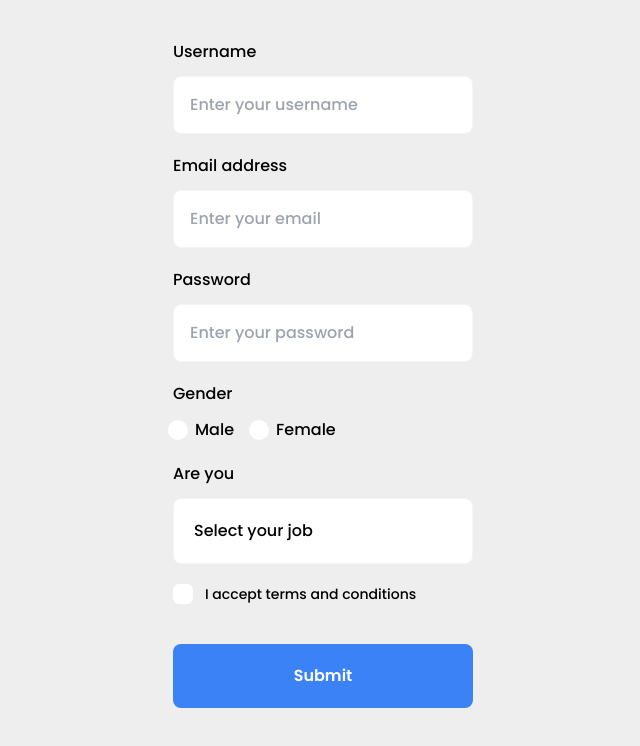
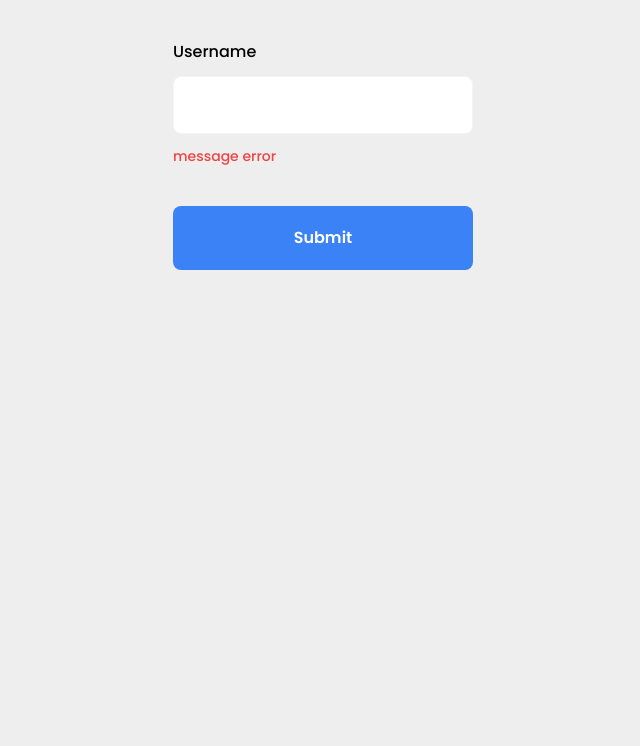
Before and after one commit to NDuyToan/react-register-form, a React (Vite) app: page / in a window 1280 px wide. Shown: the top 746 px of the page, without its empty margins (317-957 px from the left). Built offline with nearby package versions, Linux system fonts and the light colour scheme.

Commit message:
159 thuc hanh register form voi fomik - setup

```diff
--- a/src/App.jsx
+++ b/src/App.jsx
@@ -1,14 +1,13 @@
-import RegisterHook from "./components/form/RegisterHook"
-
+import RegisterHook from "./components/form/RegisterHook";
+import RegisterFormik from "./components/form/RegisterFormik";
 
 function App() {
-
-
   return (
     <div className="app">
-      <RegisterHook></RegisterHook>
+      {/* <RegisterHook></RegisterHook> */}
+      <RegisterFormik></RegisterFormik>
     </div>
-  )
+  );
 }
 
-export default App
+export default App;
--- /dev/null
+++ b/src/components/form/RegisterFormik.jsx
@@ -0,0 +1,28 @@
+import React from "react";
+import InputFormik from "../input/inputFormik";
+
+const RegisterFormik = () => {
+  return (
+    <form className="max-w-[300px] mx-auto my-10">
+      <div className="flex flex-col gap-3 mb-5">
+        <label htmlFor="username" className="cursor-pointer">
+          Username
+        </label>
+        <InputFormik
+          name="username"
+          placeholder="Enter your username"
+          id="username"
+          type="text"
+        ></InputFormik>
+        <p className="text-red-500 text-sm">message error </p>
+      </div>
+      <button
+        className={`w-full bg-blue-500 text-white rounded-lg mt-5 font-semibold p-5 `}
+      >
+        Submit
+      </button>
+    </form>
+  );
+};
+
+export default RegisterFormik;
--- a/src/components/input/inputFormik.jsx
+++ b/src/components/input/inputFormik.jsx
@@ -0,0 +1,9 @@
+import React from "react";
+
+const InputFormik = () => {
+  return (
+    <input className="p-4 border border-gray-100 rounded-lg outline-none bg-white transition-all focus:border-blue-500" />
+  );
+};
+
+export default InputFormik;
```
Also changed, not shown: src/components/form/RegisterFormik.js (deleted).
